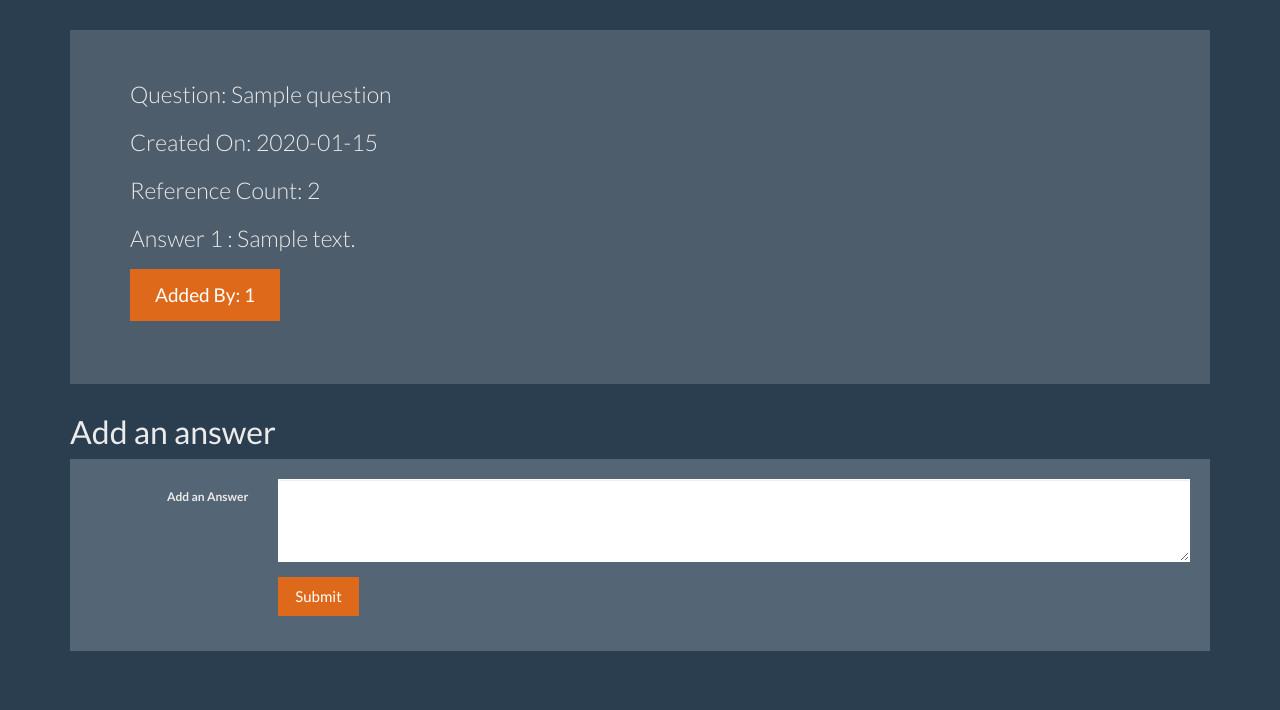
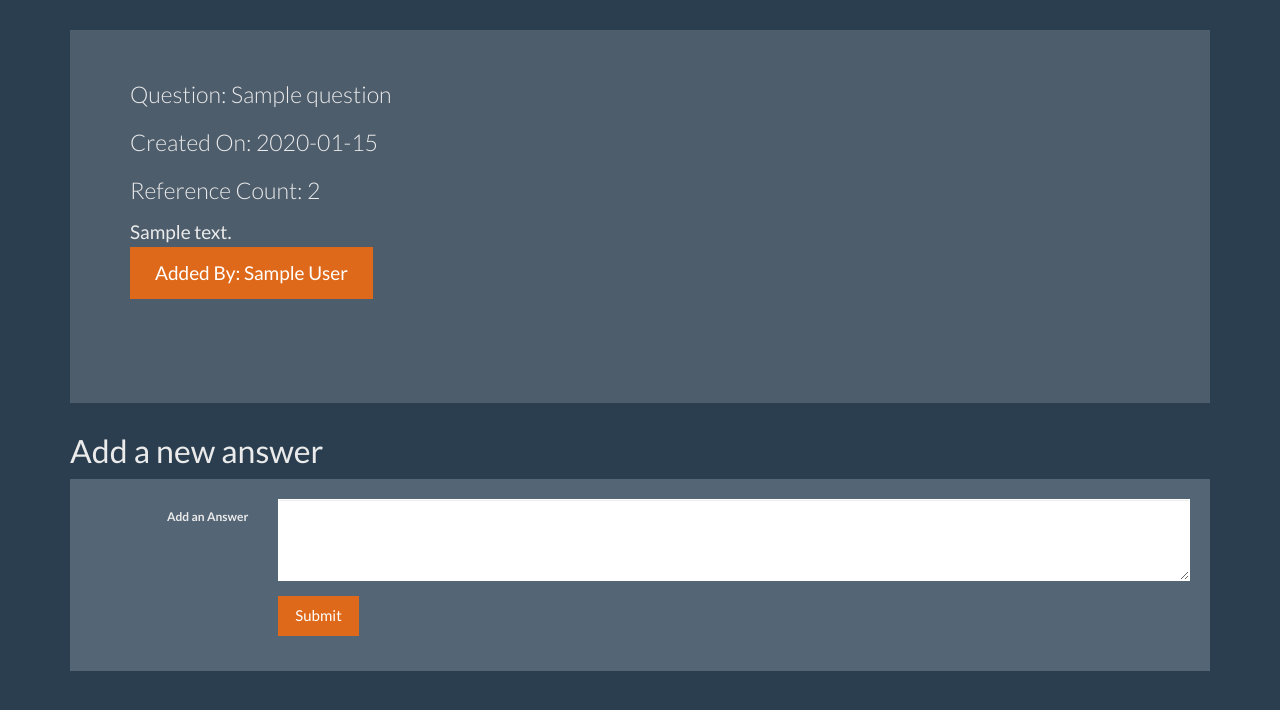
Before and after one commit to maygupta/qna-hub, a Flask app: page /question/1 in a window 1280 px wide. Shown: the part 40-750 px from the top of the page. Run offline with Flask 2, Linux system fonts and the light colour scheme; a user stored in the database is signed in; tables that the repository leaves empty hold one stand-in row (values such as "Sample post"); some libraries are stand-ins or nearby versions.

Commit message:
formatting

```diff
--- a/flask_qa/models.py
+++ b/flask_qa/models.py
@@ -55,3 +55,5 @@ class Answer(db.Model):
     ref_count = db.Column(db.Integer)
 
     question_id = db.Column(db.Integer, db.ForeignKey('question.id'))
+
+    adder = db.relationship("User")
--- a/flask_qa/templates/question.html
+++ b/flask_qa/templates/question.html
@@ -9,16 +9,22 @@
   <p>Reference Count: {{ question.ref_count}} </p>
 
 
+  <div class="row">
+        <div class="col-lg-12">
+          <div class="list-group">
+            {% for answer in question.answers %}
+              <h4 class="list-group-item-heading">{{ answer.text }}</h4>
+              <p><a class="btn btn-primary btn-lg">Added By: {{ answer.adder.name }}</a></p>
+              <br>
+            {% endfor %}
+          </div>
+        </div><!-- /.col-lg-12 -->
+      </div>
 
-  {% for answer in question.answers %}
-    <p>Answer {{ loop.index }} :  {{ answer.text }}</p>
-    <p><a class="btn btn-primary btn-lg">Added By: {{ answer.added_by }}</a>
-    </p>
-  {% endfor %}
-</div>
+  </div>
 
 {% if current_user.expert %}
-<h2> Add an answer </h2>
+<h2> Add a new answer </h2>
 <div class="row">
   <div class="col-lg-12">
     <div class="well bs-component">
```
